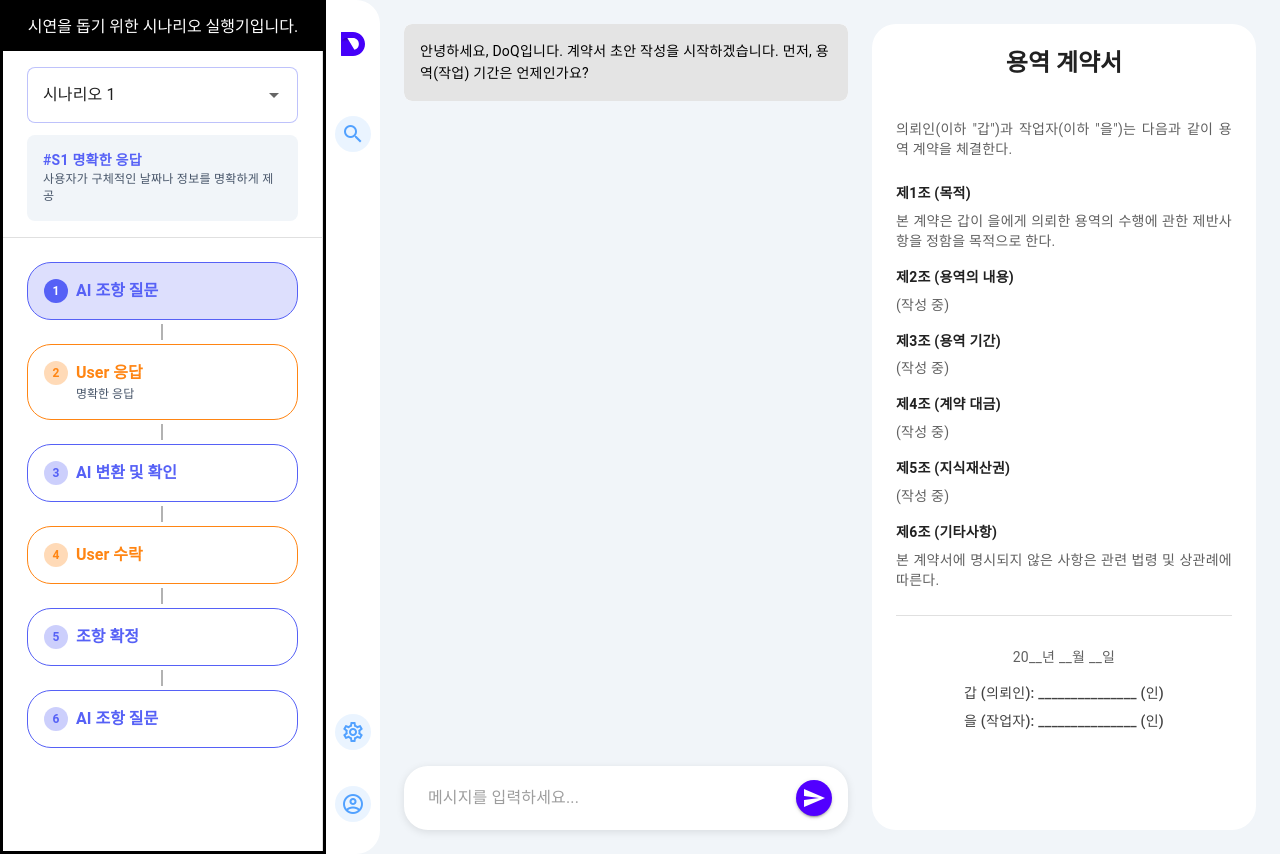
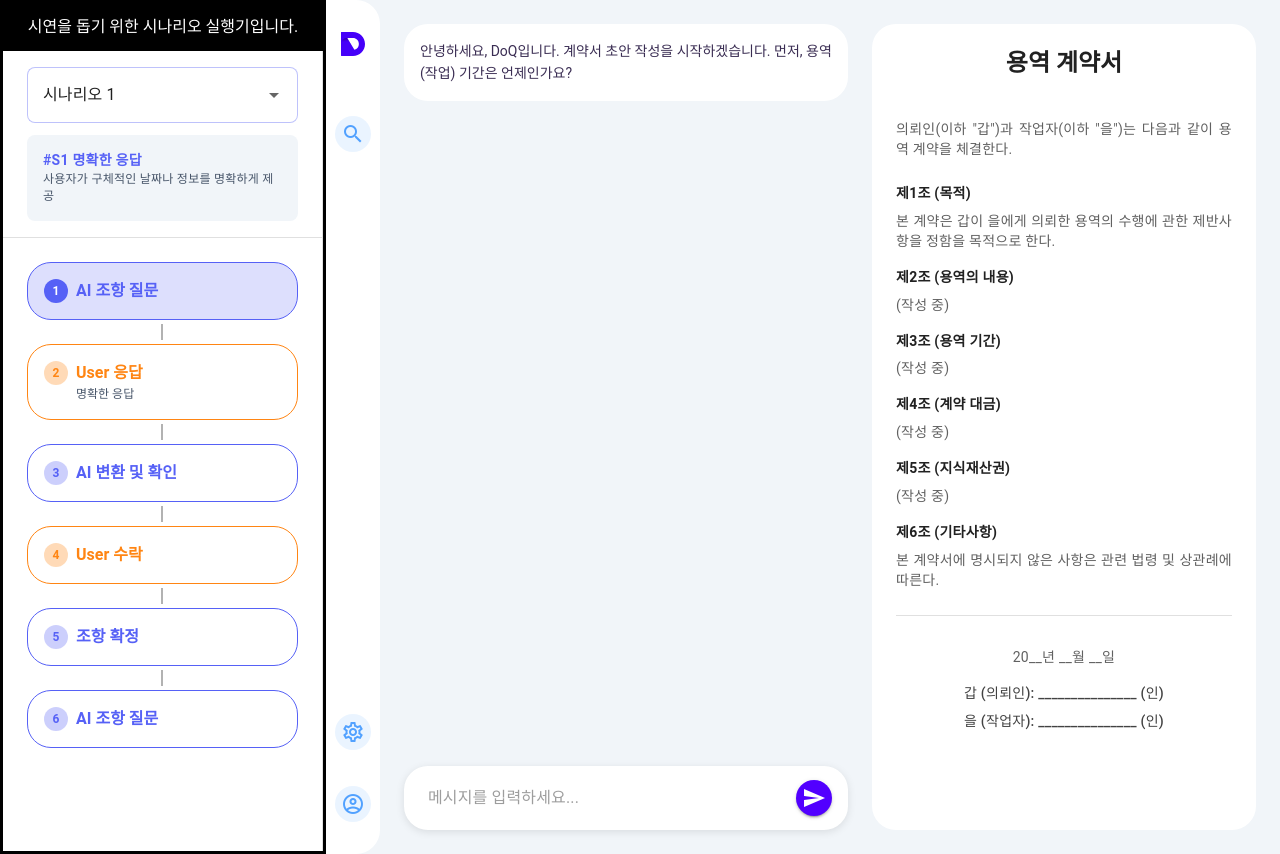
Before and after one commit to AT-Ankoko/doq-mocksite, a Vue app: page /#/home in a window 1280 px wide. Built offline with nearby package versions, Linux system fonts and the light colour scheme; a web font is replaced by a local one.

Commit message:
feat: 채팅 버블 색 수정

```diff
--- a/src/pages/ChatArea.vue
+++ b/src/pages/ChatArea.vue
@@ -17,13 +17,13 @@
           <v-chip
             :class="[
               'message-bubble',
+              'message-text',
               'pa-4',
-              'message-text',
-              'text-body-2',
+              'rounded-xl',
               msg.role === 'user' ? 'user-bubble' : 'ai-bubble'
             ]"
             rounded="lg"
-            label
+            color="#FFFFFF"
           >
             {{ msg.content }}
           </v-chip>
@@ -145,14 +145,16 @@
 :deep(.ai-bubble) {
   background-color: #FFFFFF !important;
 }
+
 :deep(.ai-bubble .v-chip__content) {
-  color: black !important;
+  color: #1F103B !important;
 }
 
 :deep(.user-bubble) {
-  background-color: #5200FF !important;
+  background-color: #5661F64D !important;
 }
+
 :deep(.user-bubble .v-chip__content) {
-  color: white !important;
+  color: #1F103B !important;
 }
 </style>
```
